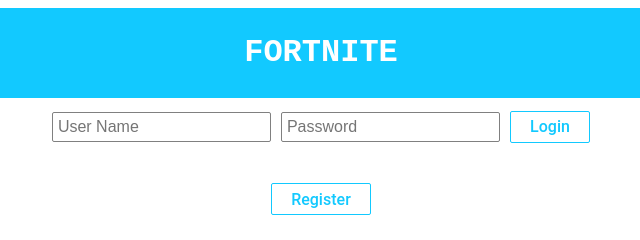
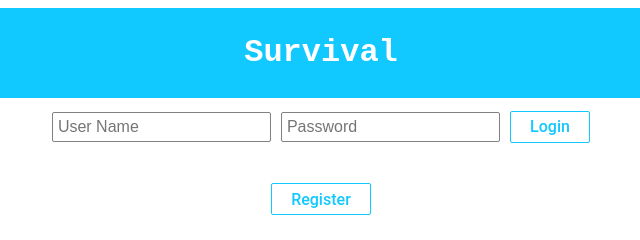
Before and after one commit to manuboojuk/survival-game, a website: page static_content/index.html in a window 1280 px wide. Shown: the full height of the page, 319-959 px from the left. Drawn offline with Linux system fonts and the light colour scheme.

Commit message:
Change game name

```diff
--- a/static_content/index.html
+++ b/static_content/index.html
@@ -95,11 +95,11 @@
 				font-family: Arial, Helvetica, sans-serif;
 			}
 		</style>
-		<title>Fortnite</title>
+		<title>Survival</title>
 	</head>
 
 	<header>
-		<h1>FORTNITE</h1>
+		<h1>Survival</h1>
 		<nav>
 			<input type="submit" id="playSubmit" value="Play">
 			<input type="submit" id="leaderboardSubmit" value="Leaderboard">
```
